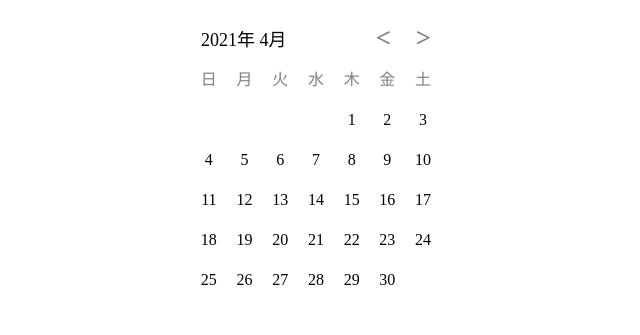
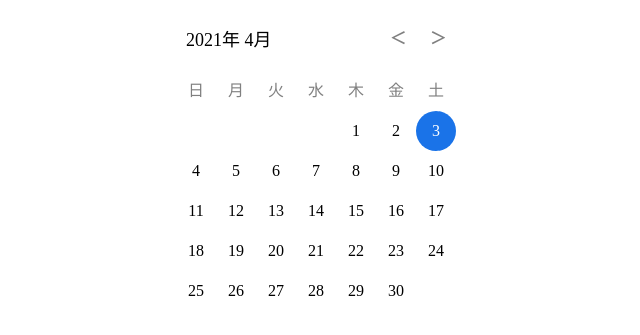
Before and after one commit to nobmurakami/calendar, a PHP site: page / in a window 1280 px wide. Shown: the top 335 px of the page, without its empty margins (324-964 px from the left). Run offline with PHP 8.4, Linux system fonts and the light colour scheme.

Commit message:
今日の色を変える

```diff
--- a/calendar.php
+++ b/calendar.php
@@ -1,10 +1,13 @@
 <?php
+// 今日
+$today = new DateTime();
+
 // 表示する月を定義
 // パラメータがあればパラメータの月に、なければ今月にする
 if (isset($_GET['month'])) {
   $month = $_GET['month'];
 } else {
-  $month = (new DateTime())->format('Y-m');
+  $month = $today->format('Y-m');
 }
 
 // 月初の日付を取得し、カレンダー、タイトル、リンクを生成する基準日とする
--- a/index.php
+++ b/index.php
@@ -38,7 +38,11 @@ require_once('calendar.php');
         <?php foreach ($weeks as $week): ?>
           <tr>
             <?php foreach ($week as $day): ?>
-              <td><?php echo $day ?>
+              <?php if ($month == $today->format('Y-m') && $day == $today->format('j')): ?>
+                <td class="today"><?php echo $day ?></td>
+              <?php else: ?>
+                <td><?php echo $day ?></td>
+              <?php endif ?>
             <?php endforeach ?>
           </tr>
         <?php endforeach ?>
--- a/stylesheet.css
+++ b/stylesheet.css
@@ -2,7 +2,7 @@
   margin-top: 20px;
   margin-left: auto;
   margin-right: auto;
-  width: 250px;
+  width: 280px;
   display: flex;
   flex-direction: column;
   align-items: center;
@@ -29,7 +29,7 @@
 }
 
 .calendar {
-  width: 250px;
+  width: 280px;
 }
 
 table {
@@ -37,8 +37,9 @@ table {
 }
 
 th, td {
-  width: calc(100% / 7);
+  width: 40px;
   height: 40px;
+  line-height: 40px;
   text-align: center;
   font-weight:normal;
 }
@@ -46,3 +47,9 @@ th, td {
 th {
   color: gray;
 }
+
+.today {
+  background-color: #1a73e8;
+  border-radius: 50%;
+  color: white;
+}
```
